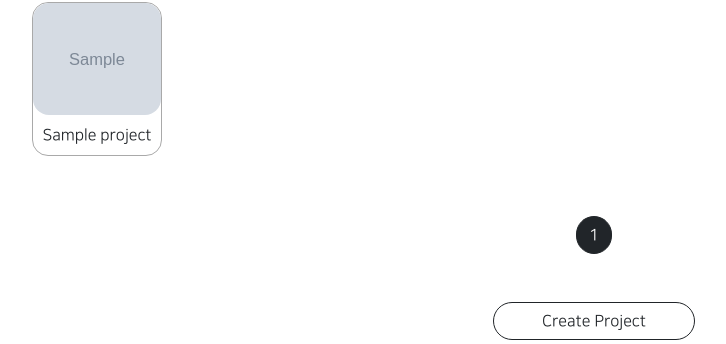
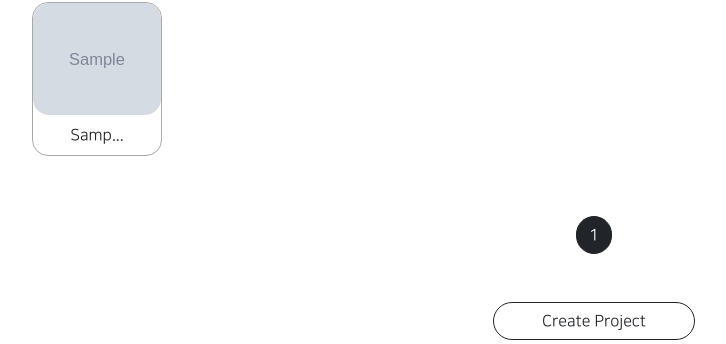
Before and after one commit to jin2313/gis_web_02, a Django app: template projectapp/templates/projectapp/list.html in a window 1280 px wide. Shown: the part 183-527 px from the top of the page, without its empty margins (46-772 px from the left). Run offline with Django 3.2, Linux system fonts and the light colour scheme; tables that the repository leaves empty hold one stand-in row (values such as "Sample post"); the template is opened without the code that fills it: values that come from a table or form of the project are taken from there, most other values are stand-ins (such as "Sample title", 1, 10 or a date in 2020); grey boxes marked "Sample" are stand-in pictures; parts of the project's set-up code (start-up, migrations or seed data) failed here and were passed over; some libraries are stand-ins or nearby versions.

Commit message:
08/18 web 02 commit3

```diff
--- a/projectapp/templates/projectapp/list.html
+++ b/projectapp/templates/projectapp/list.html
@@ -32,7 +32,7 @@
                 <a href="{% url 'projectapp:detail' pk=project.pk %}">
                     <img src="{{ project.image.url }}", alt="">
                 </a>
-                <span class="NNS_B m-2">{{ project.name }}</span>
+                <span class="NNS_B m-2">{{ project.name | truncatechars:7 }}</span>
             </div>
         {% endfor %}
     </div>
```
